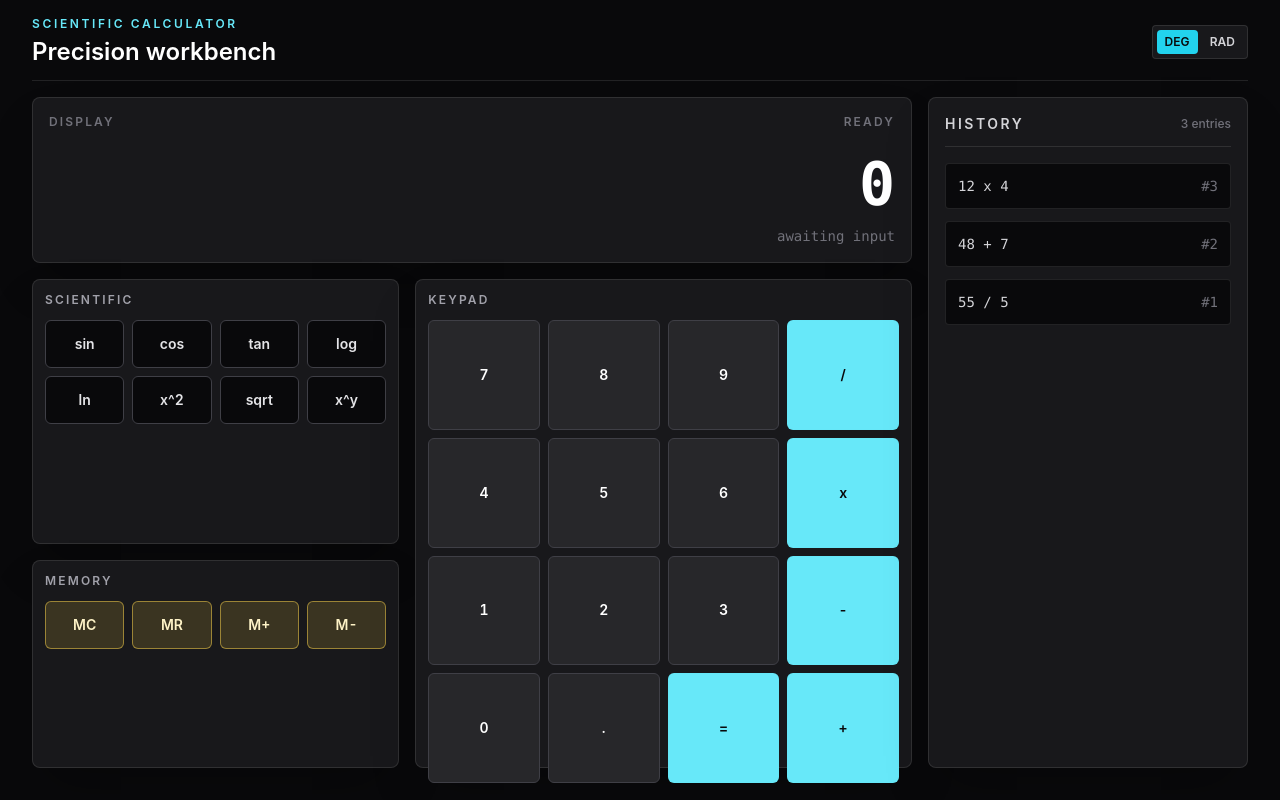
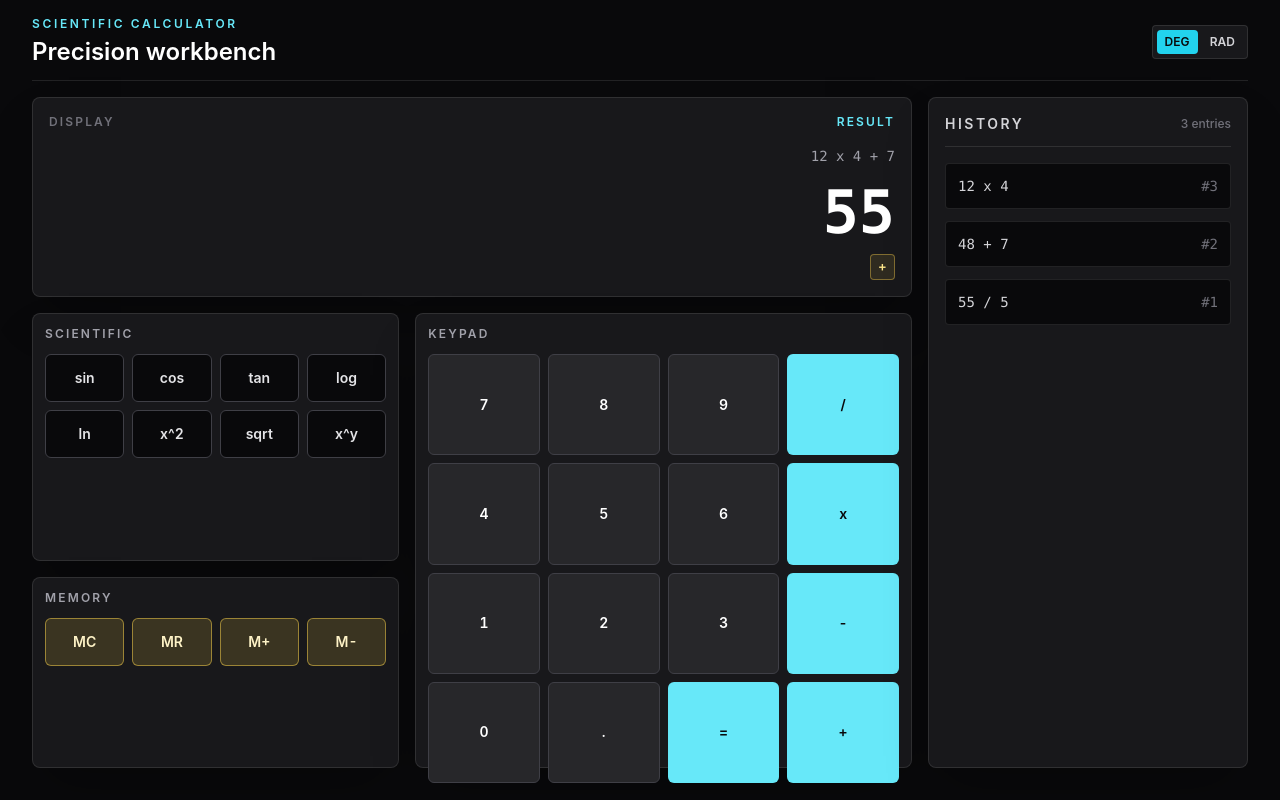
Before and after one commit to mtplayground/alex-0d18-precisioncalc, a React (Vite) app: page / in a window 1280 px wide. Built offline with nearby package versions, Linux system fonts and the light colour scheme.

Commit message:
feat: Build primary display component

```diff
--- /dev/null
+++ b/src/components/display/PrimaryDisplay.tsx
@@ -0,0 +1,73 @@
+export type PrimaryDisplayState = 'input' | 'pending' | 'result' | 'error';
+
+export interface PrimaryDisplayProps {
+  expression: string;
+  result: string;
+  pendingOperation?: string | null;
+  state?: PrimaryDisplayState;
+}
+
+const stateLabel: Record<PrimaryDisplayState, string> = {
+  input: 'Input',
+  pending: 'Pending',
+  result: 'Result',
+  error: 'Error',
+};
+
+const stateTone: Record<PrimaryDisplayState, string> = {
+  input: 'text-zinc-400',
+  pending: 'text-amber-300',
+  result: 'text-cyan-300',
+  error: 'text-red-300',
+};
+
+export function PrimaryDisplay({
+  expression,
+  pendingOperation = null,
+  result,
+  state = 'input',
+}: PrimaryDisplayProps) {
+  const normalizedExpression = expression.trim();
+  const normalizedResult = result.trim() || '0';
+
+  return (
+    <section
+      aria-label="Primary calculator display"
+      className="rounded-lg border border-white/10 bg-zinc-900 p-4 shadow-2xl shadow-black/30"
+    >
+      <div className="flex items-center justify-between gap-3 text-xs font-semibold uppercase tracking-[0.18em] text-zinc-500">
+        <span>Display</span>
+        <span className={stateTone[state]}>{stateLabel[state]}</span>
+      </div>
+
+      <div className="mt-4 grid min-h-24 content-end gap-3">
+        <div className="min-h-6 overflow-hidden text-right font-mono text-sm text-zinc-400">
+          {normalizedExpression ? (
+            <span className="block truncate" title={normalizedExpression}>
+              {normalizedExpression}
+            </span>
+          ) : (
+            <span className="text-zinc-600">0</span>
+          )}
+        </div>
+
+        <div
+          aria-live="polite"
+          className="overflow-x-auto text-right font-mono text-5xl font-semibold leading-tight text-white tabular-nums sm:text-6xl"
+        >
+          {normalizedResult}
+        </div>
+      </div>
+
+      <div className="mt-3 flex min-h-5 items-center justify-end">
+        {pendingOperation ? (
+          <span className="rounded border border-amber-300/40 bg-amber-300/10 px-2 py-1 font-mono text-xs font-semibold text-amber-200">
+            {pendingOperation}
+          </span>
+        ) : (
+          <span className="text-xs font-medium text-zinc-600">No pending operation</span>
+        )}
+      </div>
+    </section>
+  );
+}
--- a/src/components/layout/AppShell.tsx
+++ b/src/components/layout/AppShell.tsx
@@ -1,3 +1,5 @@
+import { PrimaryDisplay } from '../display/PrimaryDisplay';
+
 const historyRows = ['12 x 4', '48 + 7', '55 / 5'];
 
 const scientificZones = [
@@ -35,21 +37,12 @@ export function AppShell() {
 
         <section className="grid flex-1 gap-4 py-4 lg:grid-cols-[minmax(0,1fr)_20rem]">
           <div className="grid min-h-0 gap-4 lg:grid-rows-[auto_minmax(0,1fr)]">
-            <section
-              aria-label="Calculator display"
-              className="rounded-lg border border-white/10 bg-zinc-900 p-4 shadow-2xl shadow-black/30"
-            >
-              <div className="flex items-center justify-between text-xs font-semibold uppercase tracking-[0.18em] text-zinc-500">
-                <span>Display</span>
-                <span>Ready</span>
-              </div>
-              <div className="mt-6 overflow-hidden text-right font-mono text-5xl font-semibold tabular-nums text-white sm:text-6xl">
-                0
-              </div>
-              <div className="mt-3 truncate text-right font-mono text-sm text-zinc-500">
-                awaiting input
-              </div>
-            </section>
+            <PrimaryDisplay
+              expression="12 x 4 + 7"
+              pendingOperation="+"
+              result="55"
+              state="result"
+            />
 
             <section
               aria-label="Calculator controls"
```
